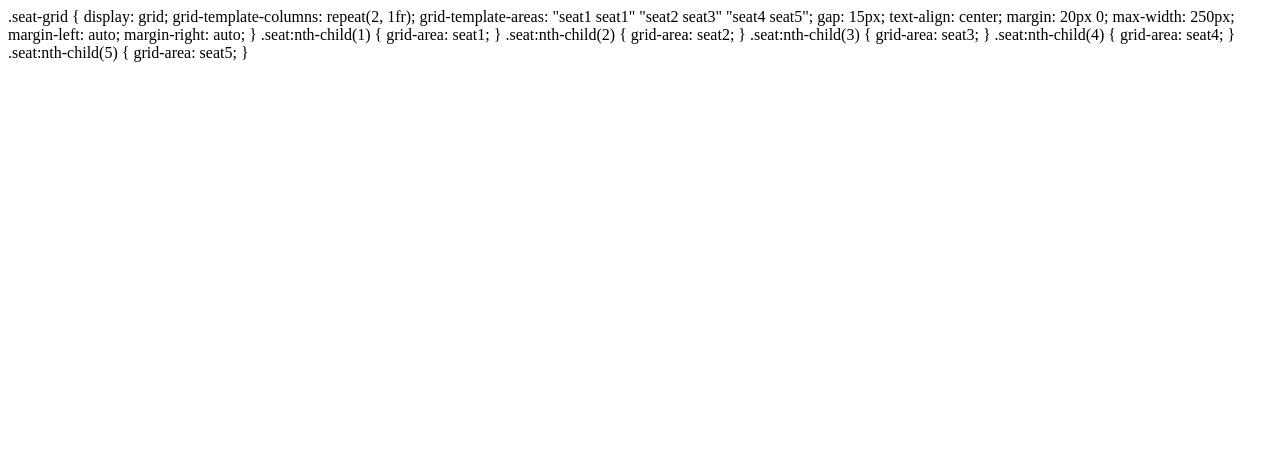
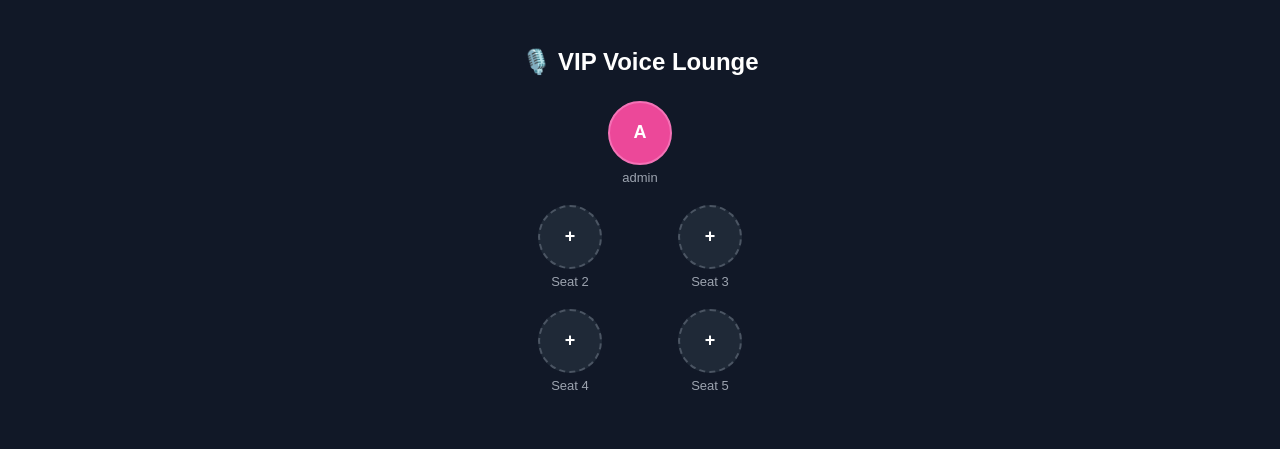
Before and after one commit to samchoudhary7900-commits/FRIEND-ZONE, a website: page public/index.html in a window 1280 px wide. Drawn offline with Linux system fonts and the light colour scheme.

Commit message:
Update index.html

```diff
--- a/public/index.html
+++ b/public/index.html
@@ -1,3 +1,24 @@
+<!DOCTYPE html>
+<html lang="en">
+<head>
+    <meta charset="UTF-8">
+    <meta name="viewport" content="width=device-width, initial-scale=1.0">
+    <title>VIP Voice Lounge</title>
+    <style>
+        body {
+            background: #111827;
+            color: #fff;
+            font-family: sans-serif;
+            display: flex;
+            justify-content: center;
+            padding: 20px;
+        }
+        .container {
+            width: 100%;
+            max-width: 400px;
+            text-align: center;
+        }
+        /* 5 Seats WePlay Layout (1 Top, 2 Left, 2 Right) */
         .seat-grid {
             display: grid;
             grid-template-columns: repeat(2, 1fr);
@@ -5,15 +26,70 @@
                 "seat1 seat1"
                 "seat2 seat3"
                 "seat4 seat5";
-            gap: 15px;
+            gap: 20px;
             text-align: center;
-            margin: 20px 0;
-            max-width: 250px;
-            margin-left: auto;
-            margin-right: auto;
+            margin: 25px auto;
+            max-width: 260px;
         }
         .seat:nth-child(1) { grid-area: seat1; }
         .seat:nth-child(2) { grid-area: seat2; }
         .seat:nth-child(3) { grid-area: seat3; }
         .seat:nth-child(4) { grid-area: seat4; }
         .seat:nth-child(5) { grid-area: seat5; }
+
+        .seat-circle {
+            width: 60px;
+            height: 60px;
+            border-radius: 50%;
+            background: #1f2937;
+            border: 2px dashed #4b5563;
+            display: flex;
+            align-items: center;
+            justify-content: center;
+            margin: 0 auto 5px;
+            font-weight: bold;
+            font-size: 18px;
+            cursor: pointer;
+        }
+        .seat-circle.occupied {
+            background: #ec4899;
+            border: 2px solid #f472b6;
+        }
+        .seat-name {
+            font-size: 13px;
+            color: #9ca3af;
+            display: block;
+        }
+    </style>
+</head>
+<body>
+
+    <div class="container">
+        <h2>🎙️ VIP Voice Lounge</h2>
+
+        <div class="seat-grid">
+            <div class="seat">
+                <div id="seat-1" class="seat-circle occupied">A</div>
+                <span id="seat-1-name" class="seat-name">admin</span>
+            </div>
+            <div class="seat">
+                <div id="seat-2" class="seat-circle">+</div>
+                <span id="seat-2-name" class="seat-name">Seat 2</span>
+            </div>
+            <div class="seat">
+                <div id="seat-3" class="seat-circle">+</div>
+                <span id="seat-3-name" class="seat-name">Seat 3</span>
+            </div>
+            <div class="seat">
+                <div id="seat-4" class="seat-circle">+</div>
+                <span id="seat-4-name" class="seat-name">Seat 4</span>
+            </div>
+            <div class="seat">
+                <div id="seat-5" class="seat-circle">+</div>
+                <span id="seat-5-name" class="seat-name">Seat 5</span>
+            </div>
+        </div>
+    </div>
+
+</body>
+</html>
```
